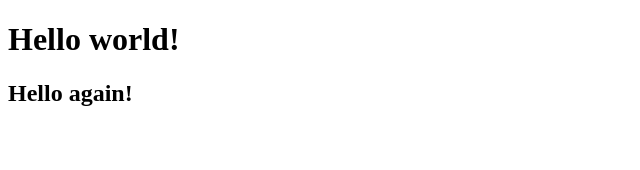
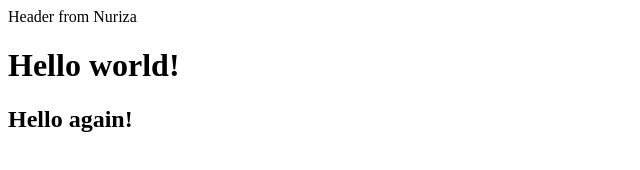
Before and after one commit to Nuriza10/my-site-2, a plain HTML site: page index.html in a window 1280 px wide. Shown: the whole page, without its empty margins (0-640 px from the left). Drawn offline with Linux system fonts and the light colour scheme.

Commit message:
add header

```diff
--- a/index.html
+++ b/index.html
@@ -7,6 +7,7 @@
   <title>Document</title>
 </head>
 <body>
+  <header>Header from Nuriza</header>
   <h1>Hello world!</h1>
   <h2>Hello again!</h2>
 </body>
```
